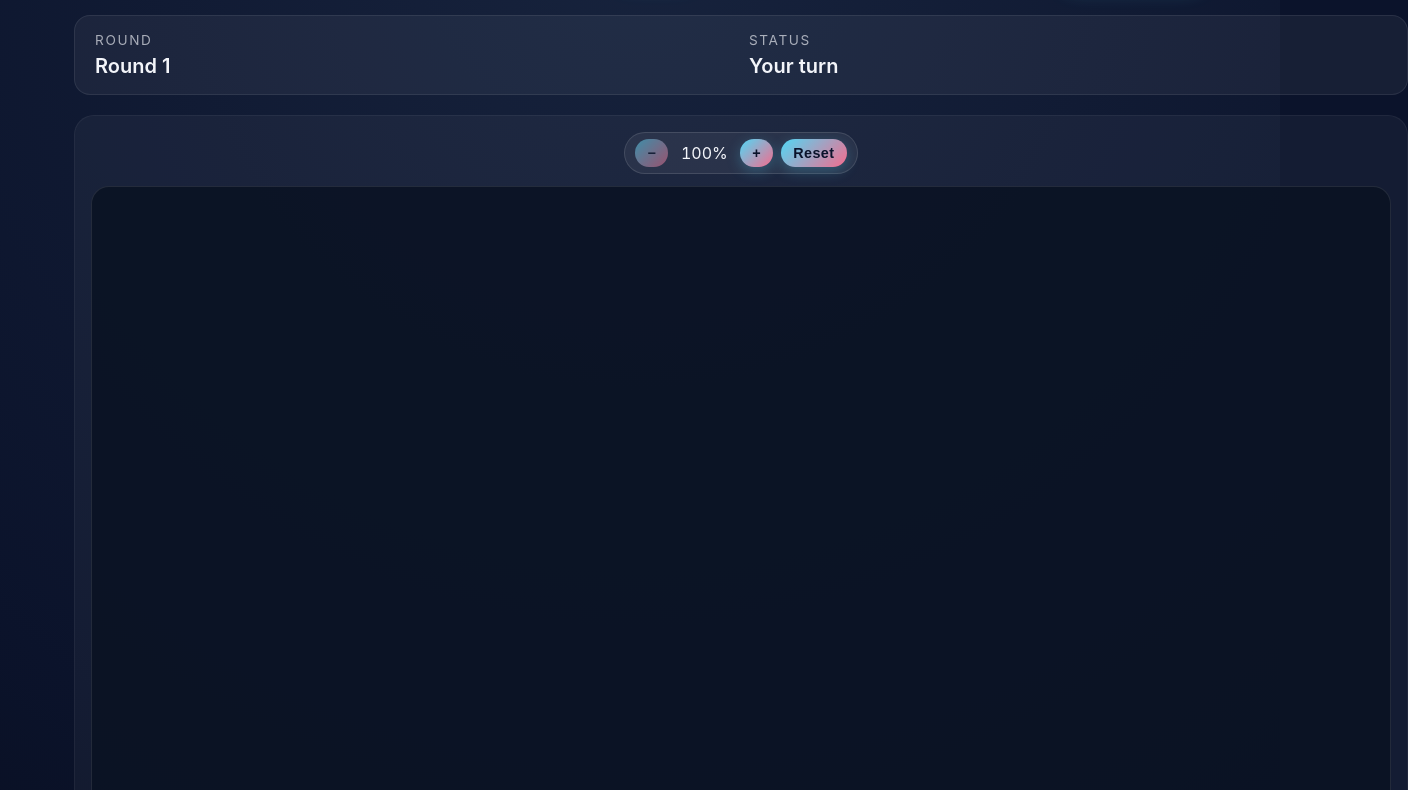
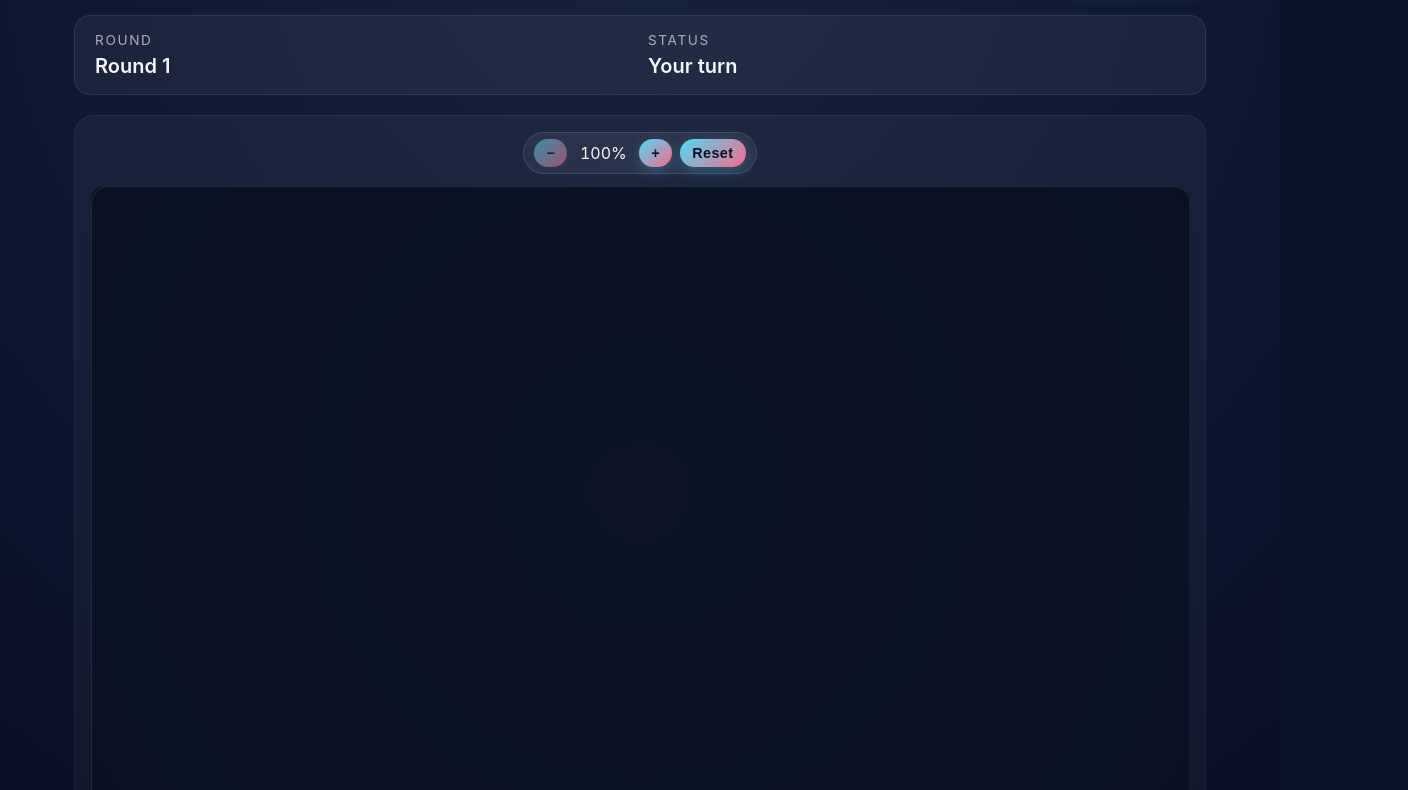
Before and after one commit to sunrise201238-sys/Game, a website built with Vite: page client/index.html in a window 1280 px wide. Shown: the part 85-875 px from the top of the page, 1408 px wide, since content can reach past the window. Built offline with nearby package versions, Linux system fonts and the light colour scheme.

Commit message:
Stabilize board layout sizing

```diff
--- a/client/index.html
+++ b/client/index.html
@@ -40,7 +40,9 @@
               <button id="zoom-reset" type="button" aria-label="Reset zoom">Reset</button>
             </div>
           </div>
-          <canvas id="gameCanvas" width="960" height="540"></canvas>
+          <div id="board-stage">
+            <canvas id="gameCanvas" width="960" height="540"></canvas>
+          </div>
         </section>
         <section id="team-panels">
           <div class="team-card" aria-label="Your squad">
--- a/client/src/main.ts
+++ b/client/src/main.ts
@@ -1,7 +1,7 @@
 import { DEFAULT_MAP_ID, MAPS, getMapById } from './config';
 import { GameEngine } from './engine';
 import { Renderer } from './renderer';
-import type { GameMode, GameState, TeamId, UnitState, Vector } from './types';
+import type { GameMode, GameState, MapDefinition, TeamId, UnitState, Vector } from './types';
 
 const canvas = document.getElementById('gameCanvas') as HTMLCanvasElement;
 const restartButton = document.getElementById('restart-btn') as HTMLButtonElement;
@@ -20,6 +20,7 @@ const zoomInButton = document.getElementById('zoom-in') as HTMLButtonElement;
 const zoomOutButton = document.getElementById('zoom-out') as HTMLButtonElement;
 const zoomResetButton = document.getElementById('zoom-reset') as HTMLButtonElement;
 const zoomIndicator = document.getElementById('zoom-indicator') as HTMLSpanElement;
+const boardStage = document.getElementById('board-stage') as HTMLDivElement;
 const ZOOM_STEP = 1.2;
 const DRAG_INPUT_MULTIPLIER = 1.35;
 
@@ -37,6 +38,14 @@ mapSelect.value = currentMap.id;
 const renderer = new Renderer(canvas, currentMap);
 const zoomLimits = renderer.getZoomLimits();
 
+const applyStageAspect = (map: MapDefinition) => {
+  if (boardStage) {
+    boardStage.style.setProperty('--board-aspect', `${map.width} / ${map.height}`);
+  }
+};
+
+applyStageAspect(currentMap);
+
 let currentState: GameState;
 let isDragging = false;
 let dragOrigin: Vector | null = null;
@@ -53,6 +62,7 @@ const engine = new GameEngine({
       currentMap = getMapById(state.mapId);
       renderer.setMap(currentMap);
       mapSelect.value = currentMap.id;
+      applyStageAspect(currentMap);
       updateZoomUi();
     }
     currentState = state;
@@ -121,6 +131,7 @@ restartButton.addEventListener('click', () => {
 mapSelect.addEventListener('change', () => {
   currentMap = getMapById(mapSelect.value);
   renderer.setMap(currentMap);
+  applyStageAspect(currentMap);
   isDragging = false;
   dragOrigin = null;
   dragCurrent = null;
--- a/client/src/renderer.ts
+++ b/client/src/renderer.ts
@@ -99,23 +99,23 @@ export class Renderer {
   private updateCanvasSize(): void {
     const { width, height } = this.map;
     const parent = this.canvas.parentElement as HTMLElement | null;
-    const computedStyle = parent ? window.getComputedStyle(parent) : null;
-    const paddingX = computedStyle
-      ? parseFloat(computedStyle.paddingLeft || '0') + parseFloat(computedStyle.paddingRight || '0')
-      : 0;
-    const contentWidth = parent
-      ? Math.max(0, parent.clientWidth - paddingX)
-      : this.canvas.clientWidth || width;
+    const parentRect = parent?.getBoundingClientRect();
+    const measuredWidth = parentRect?.width ?? this.canvas.getBoundingClientRect().width;
+    const fallbackWidth = parent?.clientWidth ?? this.canvas.clientWidth;
+    let resolvedWidth = width;
+    const widthCandidates = [measuredWidth, fallbackWidth];
+    for (const candidate of widthCandidates) {
+      if (typeof candidate === 'number' && Number.isFinite(candidate) && candidate > 0) {
+        resolvedWidth = candidate;
+        break;
+      }
+    }
 
-    const safeWidth = Number.isFinite(contentWidth) && contentWidth > 0 ? contentWidth : width;
-    const safeScale = safeWidth / width;
-    this.baseScale = safeScale > 0 ? safeScale : 1;
-    const targetWidth = width * this.baseScale;
-    const targetHeight = height * this.baseScale;
-    this.canvas.width = targetWidth * this.dpr;
-    this.canvas.height = targetHeight * this.dpr;
-    this.canvas.style.width = `${targetWidth}px`;
-    this.canvas.style.height = `${targetHeight}px`;
+    this.baseScale = resolvedWidth / width;
+    const targetPixelWidth = Math.max(1, Math.round(width * this.baseScale * this.dpr));
+    const targetPixelHeight = Math.max(1, Math.round(height * this.baseScale * this.dpr));
+    this.canvas.width = targetPixelWidth;
+    this.canvas.height = targetPixelHeight;
     this.offset = this.clampOffsetForZoom(this.offset, this.zoom);
     this.applyTransform();
   }
--- a/client/src/styles.css
+++ b/client/src/styles.css
@@ -125,7 +125,12 @@ header button:hover {
 main {
   flex: 1;
   display: grid;
+  grid-template-columns: minmax(0, 1fr);
   gap: 1.25rem;
+}
+
+main > * {
+  min-width: 0;
 }
 
 .hud {
@@ -167,6 +172,24 @@ main {
   border-radius: 20px;
   border: 1px solid rgba(255, 255, 255, 0.05);
   position: relative;
+  width: 100%;
+  box-sizing: border-box;
+}
+
+#board-stage {
+  position: relative;
+  width: 100%;
+  max-width: 100%;
+  aspect-ratio: var(--board-aspect, 16 / 9);
+  border-radius: 14px;
+  overflow: hidden;
+  background: radial-gradient(circle at center, rgba(28, 38, 56, 0.85), rgba(9, 17, 31, 0.95));
+}
+
+#gameCanvas {
+  display: block;
+  width: 100%;
+  height: 100%;
 }
 
 .board-controls {
```
